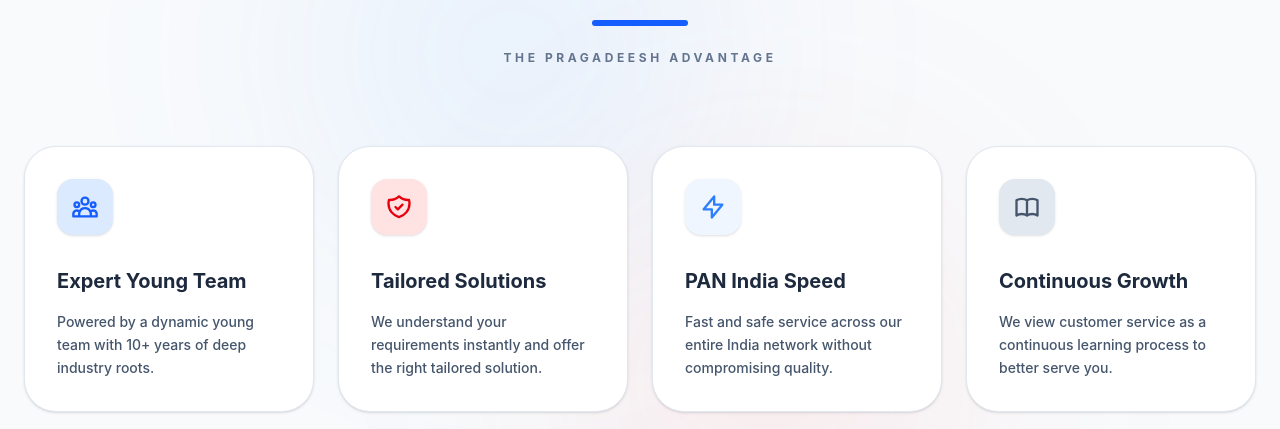
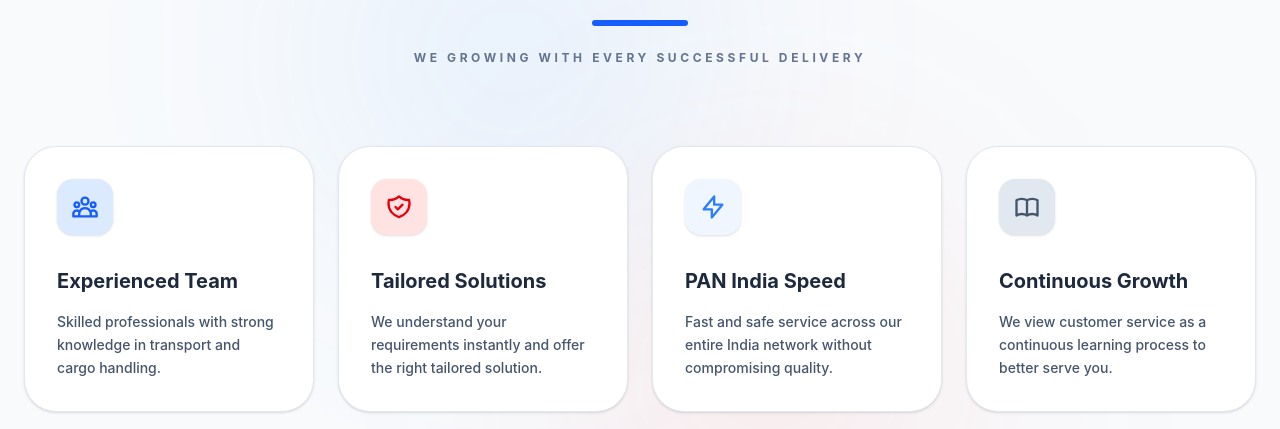
Before and after one commit to wakeupsolution/psv-transport, a Next.js app: page /about in a window 1280 px wide. Shown: the part 1713-2142 px from the top of the page. Built offline with nearby package versions, Linux system fonts and the light colour scheme.

Commit message:
24-04-2025 update

```diff
--- a/app/about/page.jsx
+++ b/app/about/page.jsx
@@ -10,7 +10,7 @@
       <div className="relative w-full h-[64vh] flex items-center justify-center overflow-hidden">
         <div className="absolute inset-0 z-0">
           <img
-            src="https://images.unsplash.com/photo-1519003722824-194d4455a60c?q=80&w=2000&auto=format&fit=crop"
+            src="/banner/about alter.jpg"
             alt="Pragadeesh Transport Fleet"
             className="w-full h-full object-cover scale-110"
           />
@@ -160,7 +160,7 @@
       </h2>
       <div className="h-1.5 w-24 bg-blue-600 mx-auto mt-4 rounded-full"></div>
       <p className="text-slate-500 mt-6 font-bold tracking-[0.3em] uppercase text-xs">
-        The Pragadeesh Advantage
+        We Growing with Every Successful Delivery
       </p>
     </div>
 
@@ -172,9 +172,9 @@
             <path strokeLinecap="round" strokeLinejoin="round" strokeWidth="2" d="M17 20h5v-2a3 3 0 00-5.356-1.857M17 20H7m10 0v-2c0-.656-.126-1.283-.356-1.857M7 20H2v-2a3 3 0 015.356-1.857M7 20v-2c0-.656.126-1.283.356-1.857m0 0a5.002 5.002 0 019.288 0M15 7a3 3 0 11-6 0 3 3 0 016 0zm6 3a2 2 0 11-4 0 2 2 0 014 0zM7 10a2 2 0 11-4 0 2 2 0 014 0z"></path>
           </svg>
         </div>
-        <h3 className="text-xl font-bold mb-4 text-slate-800">Expert Young Team</h3>
+        <h3 className="text-xl font-bold mb-4 text-slate-800">Experienced Team</h3>
         <p className="text-slate-600 text-sm leading-relaxed font-medium">
-          Powered by a dynamic young team with 10+ years of deep industry roots.
+          Skilled professionals with strong knowledge in transport and cargo handling.
         </p>
       </div>
 
--- a/app/components/Footer.jsx
+++ b/app/components/Footer.jsx
@@ -26,7 +26,7 @@
               <li><Link href="/about" className="hover:text-red-500 transition-colors">About Us</Link></li>
               <li><Link href="/gallery" className="hover:text-red-500 transition-colors">Gallery</Link></li>
               <li><Link href="/contact" className="hover:text-red-500 transition-colors">Contact Us</Link></li>
-              <li><Link href="/Company Profile - PSV Pragadeesh Transport.pptx.pdf" target="_blank" className="hover:text-red-500 transition-colors">Brochure</Link></li>
+              <li><Link href="#" target="_blank" className="hover:text-red-500 transition-colors">Brochure</Link></li>
             </ul>
           </div>
 
--- a/app/page.jsx
+++ b/app/page.jsx
@@ -240,7 +240,7 @@
             className="relative h-[500px] rounded-[1rem] overflow-hidden shadow-2xl group"
           >
             <Image
-              src="/serviceimage/g14.jpg"
+              src="/serviceimage/g17.jpg"
               fill
               className="object-cover transition-transform duration-1000 group-hover:scale-110"
               alt="About PSV Pragadeesh"
--- a/app/services/hcv/page.jsx
+++ b/app/services/hcv/page.jsx
@@ -42,7 +42,7 @@
   {/* Background Image Wrapper */}
   <div className="absolute inset-0 z-0">
     <img
-      src="https://images.unsplash.com/photo-1519003722824-194d4455a60c?q=80&w=2000&auto=format&fit=crop"
+      src="https://images.unsplash.com/photo-1601584115197-04ecc0da31d7?q=80&w=2000&auto=format&fit=crop"
       alt="HCV Heavy Haulage Transport Background"
       className="w-full h-full object-cover"
     />
--- a/app/services/icv/page.jsx
+++ b/app/services/icv/page.jsx
@@ -45,7 +45,7 @@
   {/* Background Image Wrapper */}
   <div className="absolute inset-0 z-0">
     <img
-      src="https://images.unsplash.com/photo-1580674285054-bed31e145f59?q=80&w=2000&auto=format&fit=crop"
+      src="https://images.unsplash.com/photo-1601584115197-04ecc0da31d7?q=80&w=2000&auto=format&fit=crop"
       alt="ICV Open Truck Transport Background"
       className="w-full h-full object-cover"
     />
```
Also changed, not shown: public/banner/about alter.jpg (added), public/serviceimage/g17.jpg (added).
